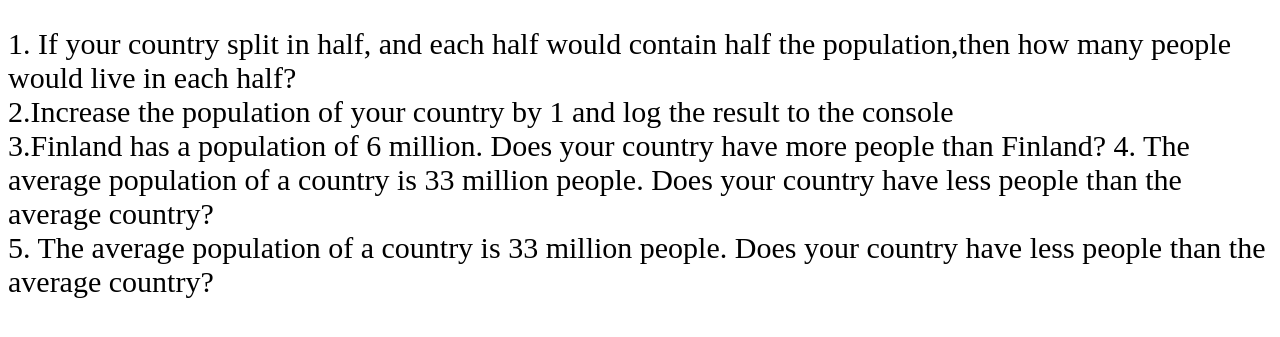
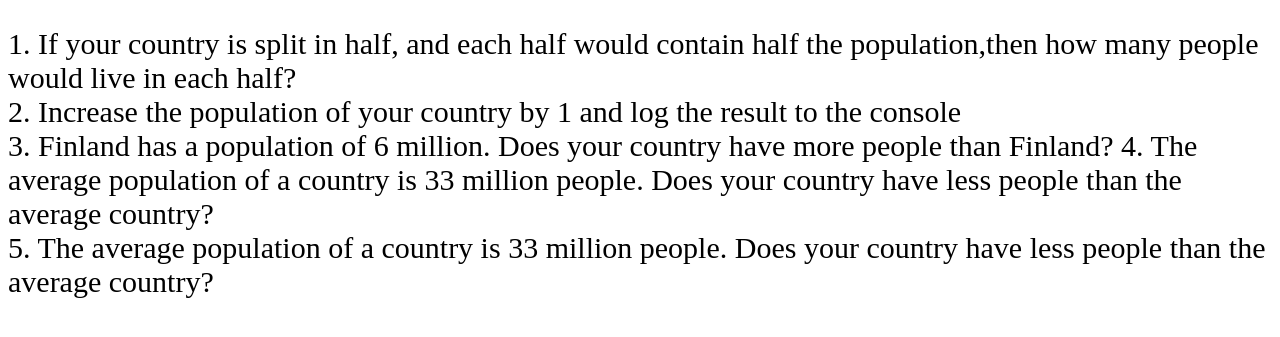
Before and after one commit to Apurb0/Strings-and-Template-Literals, a plain HTML site: page index.html in a window 1280 px wide. Shown: the part 61-398 px from the top of the page. Drawn offline with Linux system fonts and the light colour scheme.

Commit message:
Update index.html

```diff
--- a/index.html
+++ b/index.html
@@ -4,7 +4,7 @@
 <head>
     <meta charset="UTF-8">
     <meta name="viewport" content="width=device-width, initial-scale=1.0">
-    <title>Basic Operators of javascript</title>
+    <title>Strings and Template Literals</title>
 
     <style>
         .information {
@@ -17,10 +17,10 @@
     <h1>Strings and Template Literals</h1>
 
     <p class="information">
-        1. If your country split in half, and each half would contain half the population,then how many people would
+        1. If your country is split in half, and each half would contain half the population,then how many people would
         live in each half?<br>
-        2.Increase the population of your country by 1 and log the result to the console<br>
-        3.Finland has a population of 6 million. Does your country have more people than Finland?
+        2. Increase the population of your country by 1 and log the result to the console<br>
+        3. Finland has a population of 6 million. Does your country have more people than Finland?
         4. The average population of a country is 33 million people. Does your country have less people than the average
         country?<br>
         5. The average population of a country is 33 million people. Does your country have less people than the average
```
